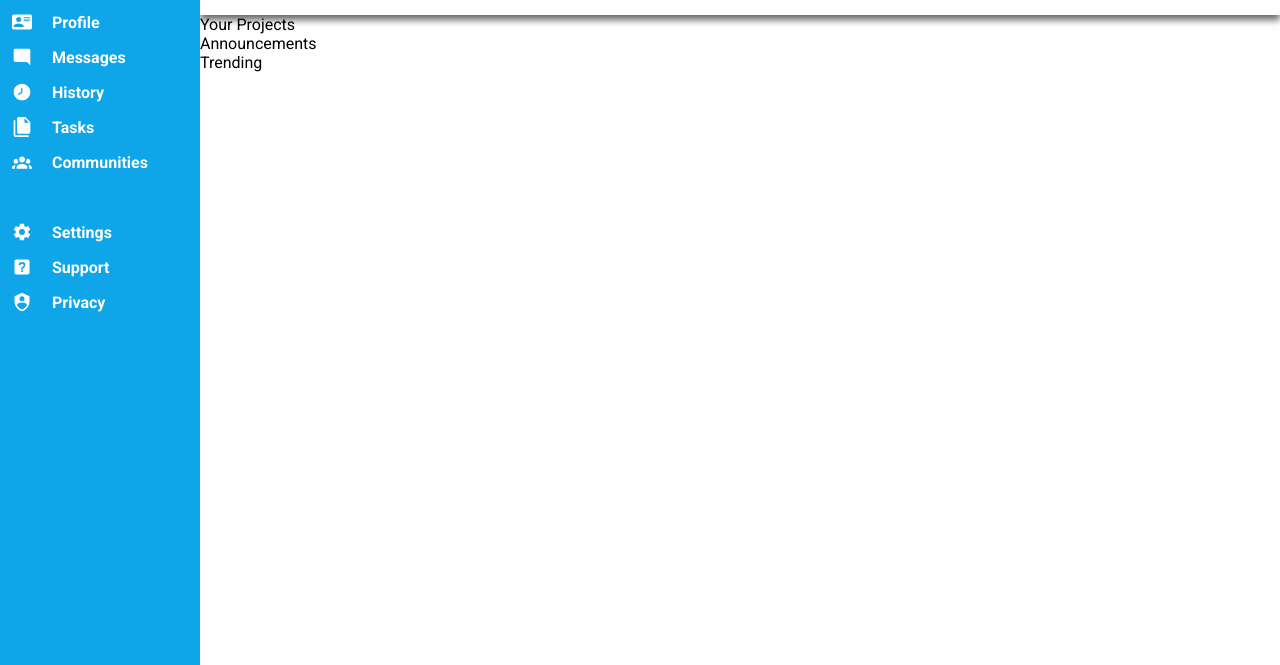
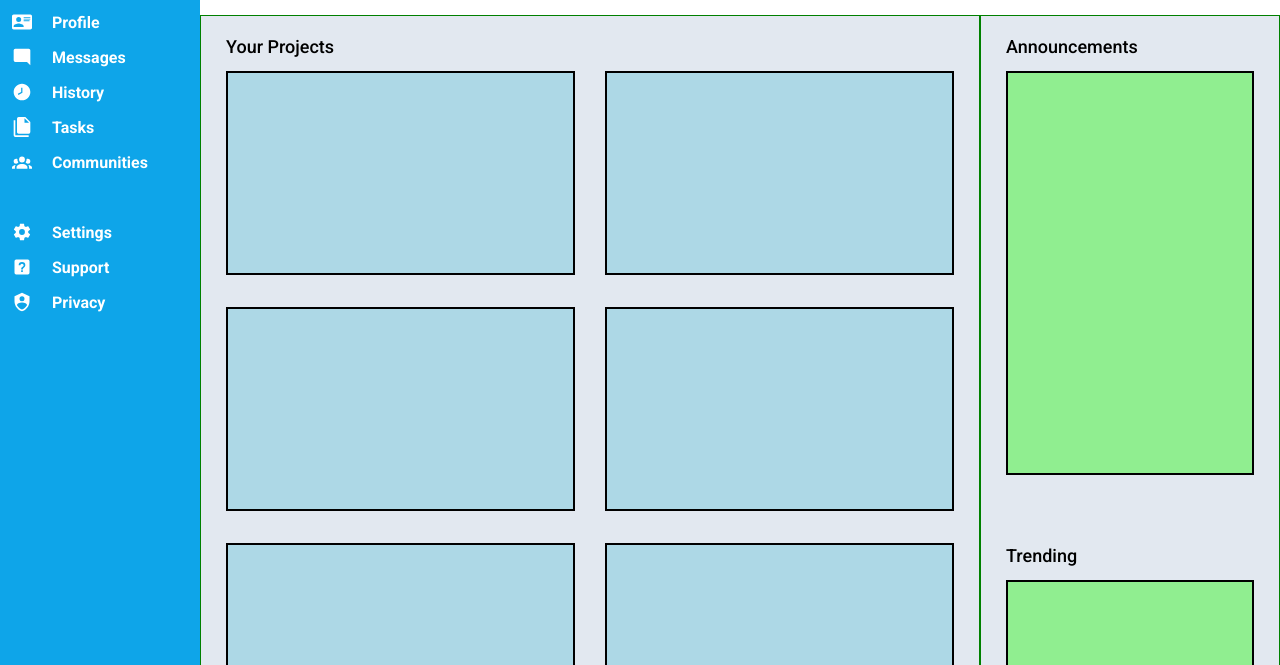
Before and after one commit to Aslam-Naseer/TOP-Projects-repo, a plain HTML site: page Dashboard/index.html in a window 1280 px wide. Shown: the part 135-800 px from the top of the page. Drawn offline with Linux system fonts and the light colour scheme; a script that the page names is missing.

Commit message:
Add main-content layout

```diff
--- a/Dashboard/index.html
+++ b/Dashboard/index.html
@@ -55,7 +55,7 @@
 
     <main class="main-content">
       <div class="projects">
-        Your Projects
+        <p>Your Projects</p>
         <div class="cards"></div>
         <div class="cards"></div>
         <div class="cards"></div>
@@ -65,8 +65,16 @@
         <div class="cards"></div>
         <div class="cards"></div>
       </div>
-      <div class="Announcment">Announcements</div>
-      <div class="Trending">Trending</div>
+      <div>
+        <div class="announcment">
+          <p>Announcements</p>
+          <div class="side-card"></div>
+        </div>
+        <div class="trending">
+          <p>Trending</p>
+          <div class="side-card"></div>
+        </div>
+      </div>
     </main>
   </body>
 </html>
--- a/Dashboard/styles.css
+++ b/Dashboard/styles.css
@@ -100,4 +100,54 @@ body {
   gap: 15px;
 }
 
-.main-content {}
+/*----------------------------------------------------------*/
+
+.main-content {
+  background-color: #E2E8F0;
+  font-weight: 500;
+
+  display: grid;
+  grid-template-columns: 1fr 300px;
+}
+
+.main-content>div {
+  border: 1px solid green;
+}
+
+.projects,
+.announcment,
+.trending {
+  font-size: 18px;
+  position: relative;
+  padding: 55px 25px 20px 25px;
+}
+
+.projects>p,
+.announcment>p,
+.trending>p {
+  position: absolute;
+  top: 20px;
+  left: 25px;
+}
+
+.projects {
+  display: grid;
+  gap: 30px;
+  grid-template-columns: repeat(auto-fit, minmax(260px, 1fr));
+}
+
+.cards {
+  background-color: lightblue;
+  bordeR: 2px solid black;
+  height: 200px;
+}
+
+.trending {
+  margin-top: 30px;
+}
+
+.side-card {
+  background-color: lightgreen;
+  bordeR: 2px solid black;
+  height: 400px;
+}
```
